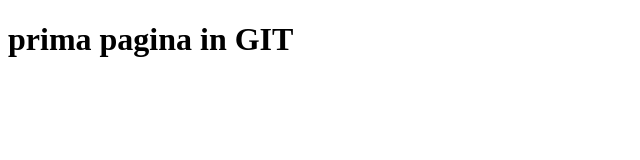
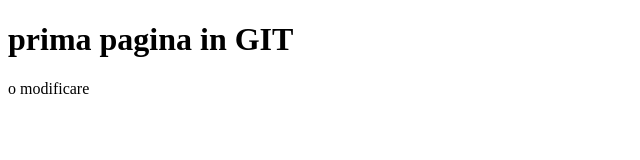
Before and after one commit to denis-mititelu/demo1, a plain HTML site: page index.html in a window 1280 px wide. Shown: the whole page, without its empty margins (0-640 px from the left). Drawn offline with Linux system fonts and the light colour scheme.

Commit message:
am pus un paragraf

```diff
--- a/index.html
+++ b/index.html
@@ -8,5 +8,7 @@
 </head>
 <body>
     <h1>prima pagina in GIT</h1>
+    <p>o modificare</p>
+
 </body>
 </html>
```
